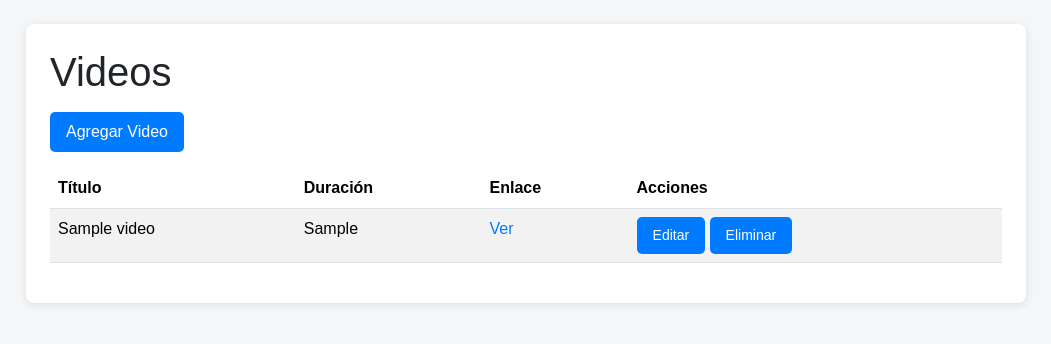
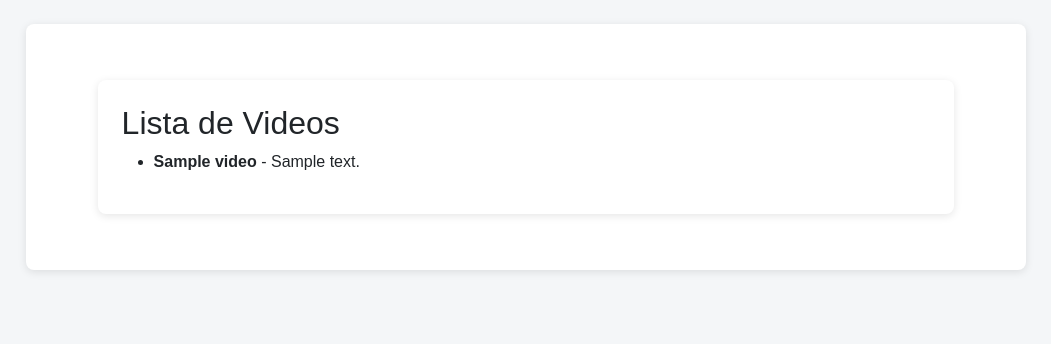
Before and after one commit to HanzChocoj/DWparcia2, a Django app: page / in a window 1280 px wide. Shown: the part 168-512 px from the top of the page, without its empty margins (114-1165 px from the left). Run offline with Django 5.2, Linux system fonts and the light colour scheme; tables that the repository leaves empty hold one stand-in row (values such as "Sample post").

```diff
--- a/cursos/templates/cursos/videos_list.html
+++ b/cursos/templates/cursos/videos_list.html
@@ -1,33 +1,19 @@
 {% extends 'base.html' %}
-{% block title %}Videos - ParcialDW{% endblock %}
+
 {% block content %}
-<h1 class="mb-3">Videos</h1>
-
-<p><a href="{% url 'cursos:video_create' %}" class="btn btn-primary">Agregar Video</a></p>
-
-<table class="table table-striped">
-  <thead>
-    <tr>
-      <th>Título</th>
-      <th>Duración</th>
-      <th>Enlace</th>
-      <th>Acciones</th>
-    </tr>
-  </thead>
-  <tbody>
-    {% for v in videos %}
-    <tr>
-      <td>{{ v.titulo }}</td>
-      <td>{{ v.duracion }}</td>
-      <td>{% if v.url %}<a href="{{ v.url }}" target="_blank">Ver</a>{% else %}-{% endif %}</td>
-      <td>
-        <a class="btn btn-sm btn-secondary" href="{% url 'cursos:video_edit' v.pk %}">Editar</a>
-        <a class="btn btn-sm btn-danger" href="{% url 'cursos:video_delete' v.pk %}">Eliminar</a>
-      </td>
-    </tr>
-    {% empty %}
-    <tr><td colspan="4">No hay videos registrados.</td></tr>
-    {% endfor %}
-  </tbody>
-</table>
+<div class="container">
+    <h2>Lista de Videos</h2>
+    {% if videos %}
+        <ul>
+            {% for video in videos %}
+                <li>
+                    <strong>{{ video.titulo }}</strong>
+                    - {{ video.descripcion|default:"Sin descripción" }}
+                </li>
+            {% endfor %}
+        </ul>
+    {% else %}
+        <p>No hay videos registrados aún.</p>
+    {% endif %}
+</div>
 {% endblock %}
--- a/cursos/views.py
+++ b/cursos/views.py
@@ -8,6 +8,7 @@ from .forms import VideoForm, UsuarioForm
 def video_list(request):
     videos = Video.objects.order_by('-creado_en')
     return render(request, 'cursos/videos_list.html', {'videos': videos})
+
 
 
 def video_create(request):
@@ -59,6 +60,7 @@ def usuario_edit(request, pk):
     return render(request, 'cursos/usuario_form.html', {'form': form, 'usuario': usuario})
 
 
+
 # CREDITOS
 
 def creditos(request):
--- a/parcialdw/settings.py
+++ b/parcialdw/settings.py
@@ -37,7 +37,7 @@ INSTALLED_APPS = [
     'django.contrib.sessions',
     'django.contrib.messages',
     'django.contrib.staticfiles',
-    'cursos',
+    'cursos'
 
 ]
 
```
Also changed, not shown: cursos/migrations/0001_initial.py (added), db.sqlite3.
